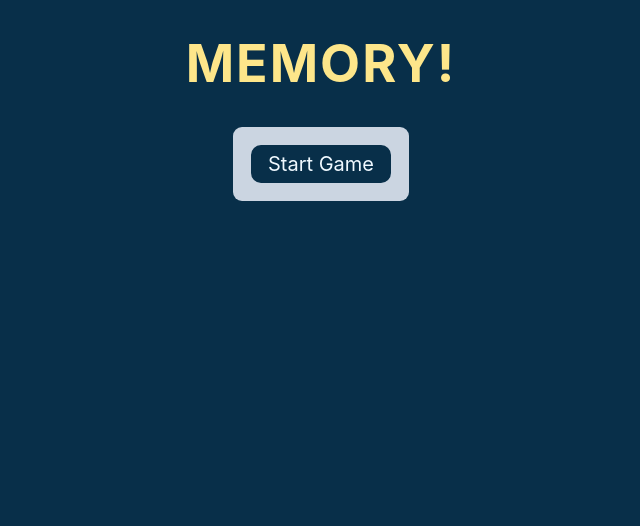
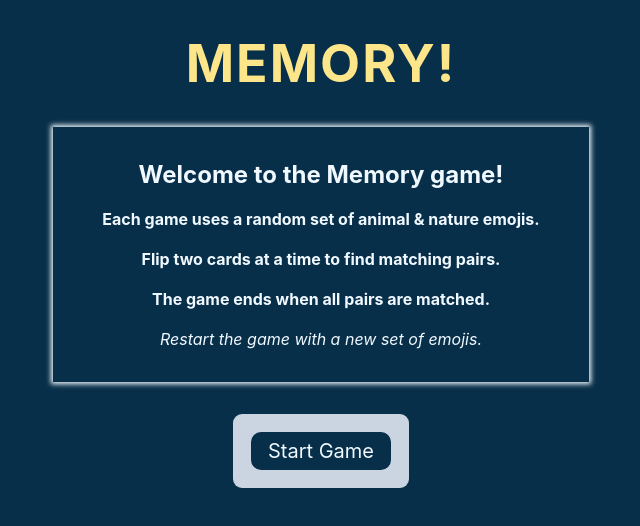
Before and after one commit to samuel-sarmah/memory-game, a React (Vite) app: page / in a window 1280 px wide. Shown: the top 526 px of the page, without its empty margins (319-959 px from the left). Built offline with nearby package versions, Linux system fonts and the light colour scheme.

Commit message:
Add instructions on game play at start

```diff
--- a/src/components/Form.jsx
+++ b/src/components/Form.jsx
@@ -2,10 +2,19 @@ import RegularButton from './RegularButton';
 
 export default function Form ({ handleSubmit }) {
     return (
-        <form className='wrapper'>
-            <RegularButton handleClick={handleSubmit}>
-                Start Game
-            </RegularButton>
-        </form>
+        <>
+            <div className='wrapper--accent'>
+                <h2>Welcome to the Memory game!</h2> <br />
+                <p><b> Each game uses a random set of animal & nature emojis.</b> </p><br />
+                <p><b>Flip two cards at a time to find matching pairs. </b></p><br />
+                <p> <b>The game ends when all pairs are matched. </b></p> <br />
+                <p><em>Restart the game with a new set of emojis.</em></p>
+            </div>
+            <form className='wrapper'>
+                <RegularButton handleClick={handleSubmit}>
+                    Start Game
+                </RegularButton>
+            </form>
+        </>
     )
 }
```
